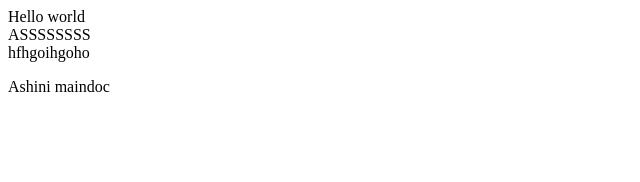
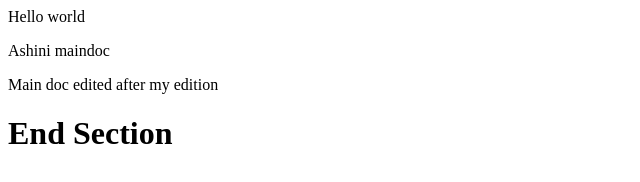
Before and after one commit to nadi104/Demo_repo-3, a plain HTML site: page index.html in a window 1280 px wide. Shown: the whole page, without its empty margins (0-640 px from the left). Drawn offline with Linux system fonts and the light colour scheme.

Commit message:
Edited master code after editing branch

```diff
--- a/index.html
+++ b/index.html
@@ -1,4 +1,4 @@
 <div>Hello world</div>
-<div>ASSSSSSSS</div>
-<div> hfhgoihgoho</div>
 <p>Ashini maindoc</p>
+<p>Main doc edited after my edition</p>
+<h1>End Section</h1>
```
